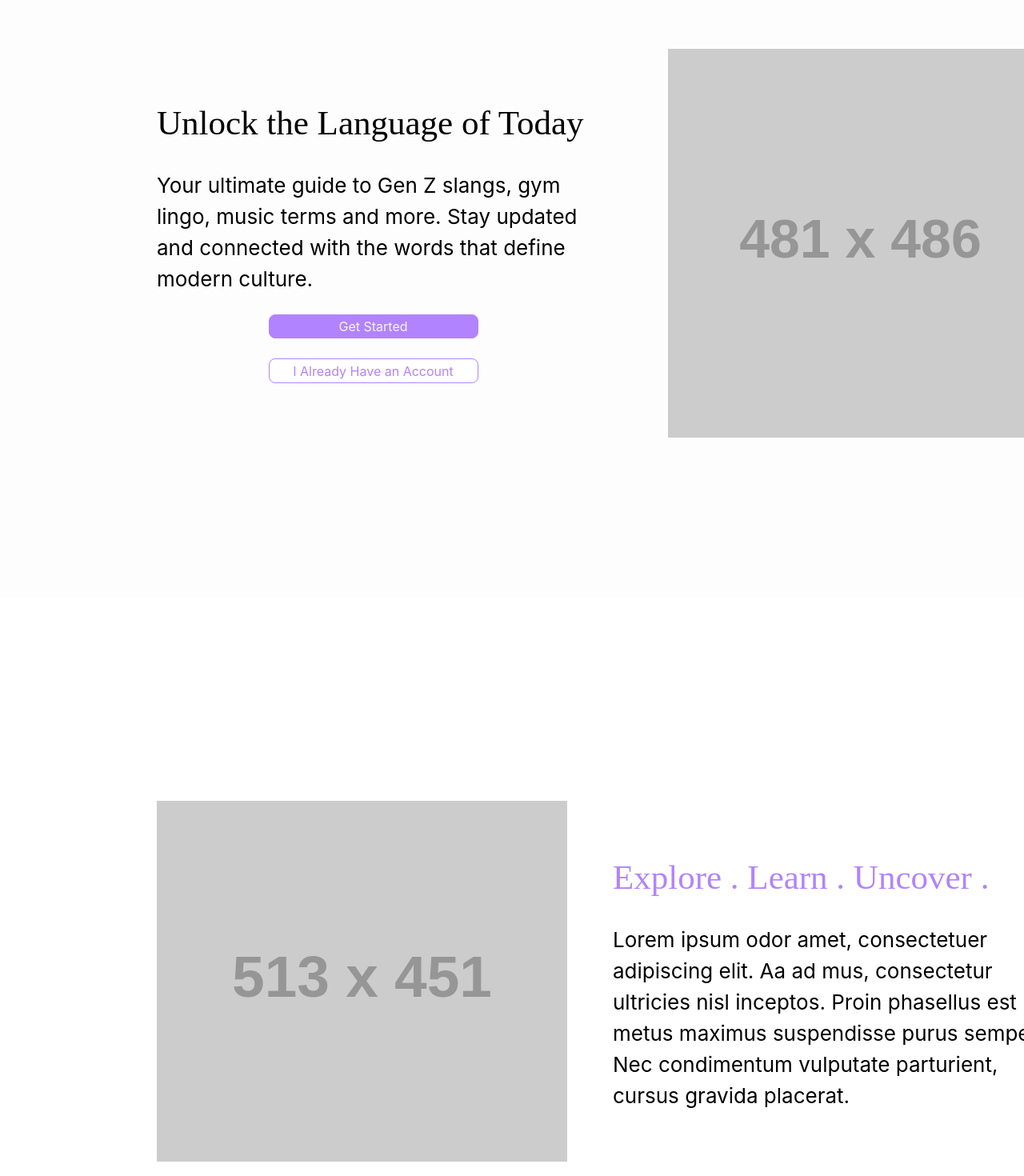
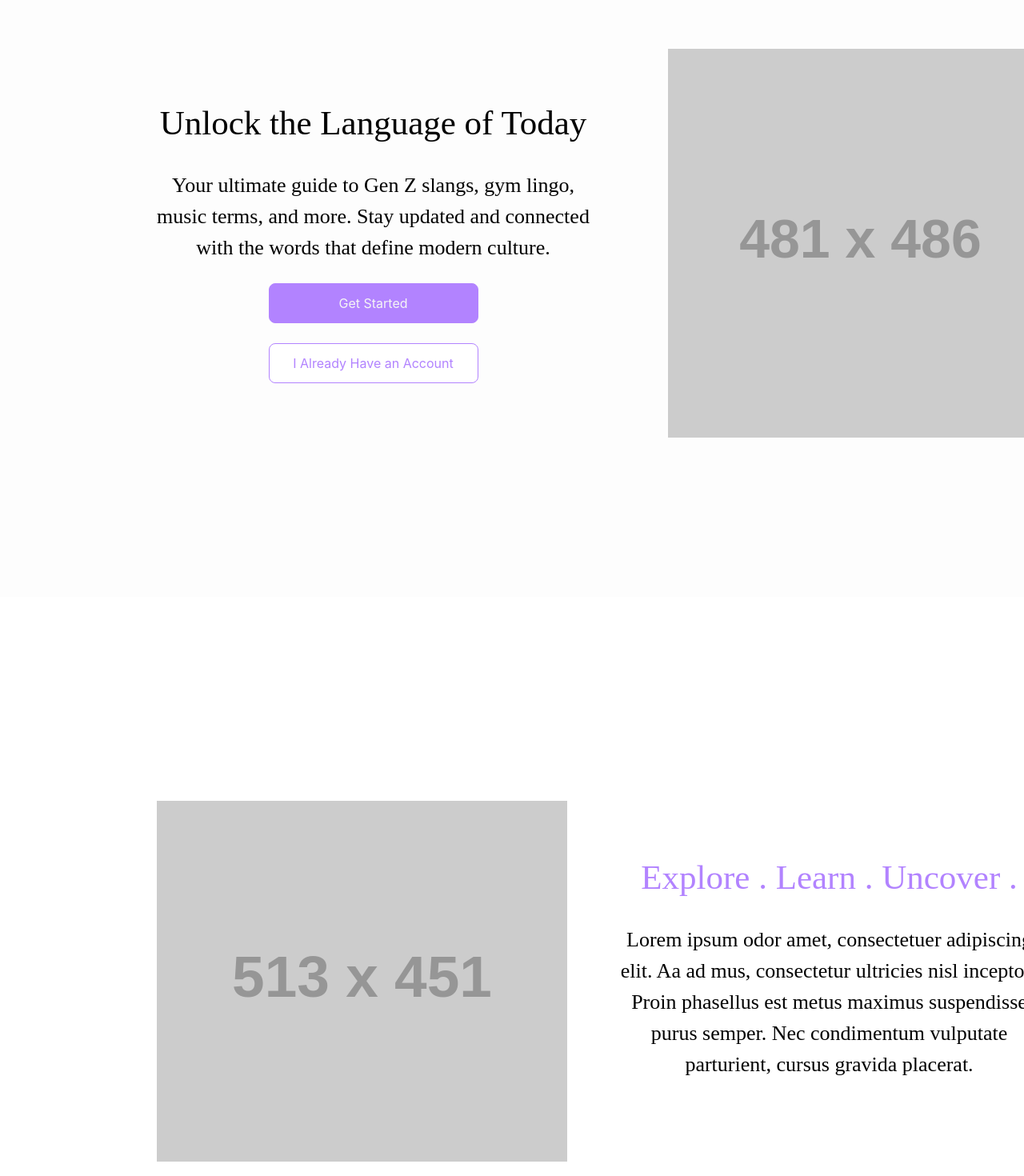
Before and after one commit to anekemuna/lingoverse, a React (Vite) app in the folder frontend/: page / in a window 1280 px wide. Shown: the part 300-1770 px from the top of the page at 80% size. Built offline with nearby package versions, Linux system fonts and the light colour scheme.

Commit message:
Updated Landing Page UI
Made it more modular. Separated into css and jsx files

```diff
--- /dev/null
+++ b/frontend/src/pages/LandingPage.css
@@ -0,0 +1,124 @@
+.landing-page {
+    width: 1512px;
+    height: 2080px;
+    position: relative;
+    background: white;
+  }
+
+  .background-section {
+    width: 1512px;
+    height: 884px;
+    position: absolute;
+    top: 98px;
+    background: rgba(233, 233, 233, 0.1);
+  }
+
+  .image1 {
+    width: 481px;
+    height: 486px;
+    position: absolute;
+    left: 835px;
+    top: 297px;
+  }
+
+  .footer {
+    width: 1512px;
+    height: 116px;
+    position: absolute;
+    top: 1964px;
+    background: #d9d9d9;
+  }
+
+  .image2 {
+    width: 513px;
+    height: 451px;
+    position: absolute;
+    left: 196px;
+    top: 1237px;
+  }
+
+  .header {
+    width: 1512px;
+    height: 98px;
+    position: absolute;
+    top: 0;
+    background: rgba(217, 217, 217, 0.1);
+  }
+
+  .content-section {
+    height: 364px;
+    position: absolute;
+    left: 196px;
+    top: 358px;
+    display: flex;
+    flex-direction: column;
+    align-items: center;
+    gap: 25px;
+  }
+
+  .title {
+    font-size: 43px;
+    font-family: "Baloo Bhaijaan";
+    font-weight: 400;
+    color: black;
+  }
+
+  .description {
+    width: 541px;
+    font-size: 26px;
+    font-family: "Baloo Bhaijaan 2";
+    font-weight: 400;
+    color: black;
+    text-align: center;
+  }
+
+  .button {
+    width: 262px;
+    padding: 12px;
+    border-radius: 8px;
+    border: 1px solid #b283ff;
+    display: flex;
+    justify-content: center;
+    align-items: center;
+    font-size: 16px;
+    font-family: "Inter";
+    font-weight: 400;
+    cursor: pointer;
+  }
+
+  .get-started {
+    background: #b283ff;
+    color: #f5f5f5;
+  }
+
+  .login {
+    background: white;
+    color: #b283ff;
+  }
+
+  .explore-section {
+    height: 324px;
+    position: absolute;
+    left: 766px;
+    top: 1301px;
+    display: flex;
+    flex-direction: column;
+    align-items: center;
+    gap: 25px;
+  }
+
+  .explore-title {
+    font-size: 43px;
+    font-family: "Baloo Bhaijaan";
+    font-weight: 400;
+    color: #b283ff;
+  }
+
+  .explore-description {
+    width: 541px;
+    font-size: 26px;
+    font-family: "Baloo Bhaijaan 2";
+    font-weight: 400;
+    color: black;
+    text-align: center;
+  }
--- a/frontend/src/pages/LandingPage.jsx
+++ b/frontend/src/pages/LandingPage.jsx
@@ -1,43 +1,44 @@
+//import React from "react";
+import "./LandingPage.css";
+
 const LandingPage = () => {
-    return <div style={{width: 1512, height: 2080, position: 'relative', background: 'white'}}>
-  <div style={{width: 1512, height: 884, left: 0, top: 98, position: 'absolute', background: 'rgba(233.60, 233.60, 233.60, 0.10)'}}></div>
-  <img style={{width: 481, height: 486, left: 835, top: 297, position: 'absolute'}} src="https://via.placeholder.com/481x486" />
-  <div style={{width: 1512, height: 116, left: 0, top: 1964, position: 'absolute', background: '#D9D9D9'}} />
-  <img style={{width: 513, height: 451, left: 196, top: 1237, position: 'absolute'}} src="https://via.placeholder.com/513x451" />
-  <div style={{width: 1512, height: 98, left: 0, top: 0, position: 'absolute', background: 'rgba(217, 217, 217, 0.10)'}} />
-  <div style={{width: 1119, left: 201, top: 24, position: 'absolute', justifyContent: 'space-between', alignItems: 'center', display: 'inline-flex'}}>
-    {/* <div style={{justifyContent: 'center', alignItems: 'center', gap: 20, display: 'flex'}}>
-      <div style={{width: 50, height: 50, position: 'relative'}}>
-        <div style={{width: 49.99, height: 49.99, left: 0, top: 0, position: 'absolute', background: '#B283FF'}}></div>
+  return (
+    <div className="landing-page">
+      <div className="background-section"></div>
+      <img
+        className="image1"
+        src="https://via.placeholder.com/481x486"
+        alt="Placeholder"
+      />
+      <div className="footer"></div>
+      <img
+        className="image2"
+        src="https://via.placeholder.com/513x451"
+        alt="Placeholder"
+      />
+      <div className="header"></div>
+
+      <div className="content-section">
+        <div className="title">Unlock the Language of Today</div>
+        <div className="description">
+          Your ultimate guide to Gen Z slangs, gym lingo, music terms, and more.
+          Stay updated and connected with the words that define modern culture.
+        </div>
+        <div className="button get-started">Get Started</div>
+        <div className="button login">I Already Have an Account</div>
       </div>
-      <div style={{color: '#B283FF', fontSize: 32, fontFamily: 'Baloo Bhaijaan 2', fontWeight: '600', textTransform: 'capitalize', lineHeight: 28.80, wordWrap: 'break-word'}}>LingoVerse</div>
-    </div> */}
-    {/* <div style={{height: 39, justifyContent: 'flex-start', alignItems: 'center', gap: 24, display: 'flex'}}>
-      <div style={{justifyContent: 'flex-start', alignItems: 'center', gap: 30, display: 'flex'}}>
-        <div style={{color: '#B283FF', fontSize: 20, fontFamily: 'Baloo Bhaijaan 2', fontWeight: '700', wordWrap: 'break-word'}}>Home</div>
-        <div style={{color: '#B283FF', fontSize: 20, fontFamily: 'Baloo Bhaijaan 2', fontWeight: '700', wordWrap: 'break-word'}}>About</div>
-        <div style={{color: '#B283FF', fontSize: 20, fontFamily: 'Baloo Bhaijaan 2', fontWeight: '700', wordWrap: 'break-word'}}>Locations</div>
-        <div style={{color: '#B283FF', fontSize: 20, fontFamily: 'Baloo Bhaijaan 2', fontWeight: '700', wordWrap: 'break-word'}}>Contact</div>
+
+      <div className="explore-section">
+        <div className="explore-title">Explore . Learn . Uncover .</div>
+        <div className="explore-description">
+          Lorem ipsum odor amet, consectetuer adipiscing elit. Aa ad mus,
+          consectetur ultricies nisl inceptos. Proin phasellus est metus maximus
+          suspendisse purus semper. Nec condimentum vulputate parturient, cursus
+          gravida placerat.
+        </div>
       </div>
-      <div style={{width: 86, height: 39, padding: 12, background: '#B283FF', borderRadius: 8, overflow: 'hidden', border: '1px #B283FF solid', justifyContent: 'center', alignItems: 'center', gap: 8, display: 'flex'}}>
-        <div style={{color: '#F5F5F5', fontSize: 14, fontFamily: 'Inter', fontWeight: '600', lineHeight: 14, wordWrap: 'break-word'}}>Sign Up</div>
-      </div>
-    </div> */}
-  </div>
-  <div style={{height: 364, paddingBottom: 7, left: 196, top: 358, position: 'absolute', flexDirection: 'column', justifyContent: 'flex-start', alignItems: 'center', gap: 25, display: 'inline-flex'}}>
-    <div style={{alignSelf: 'stretch', height: 67, color: 'black', fontSize: 43, fontFamily: 'Baloo Bhaijaan', fontWeight: '400', wordWrap: 'break-word'}}>Unlock the Language of Today</div>
-    <div style={{width: 541, color: 'black', fontSize: 26, fontFamily: 'Baloo Bhaijaan 2', fontWeight: '400', wordWrap: 'break-word'}}>Your ultimate guide to Gen Z slangs, gym lingo, music terms and more. Stay updated and connected with the words that define modern culture.</div>
-    <div style={{width: 262, padding: 12, background: '#B283FF', borderRadius: 8, overflow: 'hidden', border: '1px #B283FF solid', justifyContent: 'center', alignItems: 'center', gap: 8, display: 'inline-flex'}}>
-      <div style={{color: '#F5F5F5', fontSize: 16, fontFamily: 'Inter', fontWeight: '400', lineHeight: 16, wordWrap: 'break-word'}}>Get Started</div>
     </div>
-    <div style={{width: 262, padding: 12, background: 'white', borderRadius: 8, overflow: 'hidden', border: '1px #B283FF solid', justifyContent: 'center', alignItems: 'center', gap: 8, display: 'inline-flex'}}>
-      <div style={{color: '#B283FF', fontSize: 16, fontFamily: 'Inter', fontWeight: '400', lineHeight: 16, wordWrap: 'break-word'}}>I Already Have an Account</div>
-    </div>
-  </div>
-  <div style={{height: 324, paddingBottom: 7, left: 766, top: 1301, position: 'absolute', flexDirection: 'column', justifyContent: 'flex-start', alignItems: 'center', gap: 25, display: 'inline-flex'}}>
-    <div style={{alignSelf: 'stretch', height: 67, color: '#B283FF', fontSize: 43, fontFamily: 'Baloo Bhaijaan', fontWeight: '400', wordWrap: 'break-word'}}>Explore . Learn . Uncover .</div>
-    <div style={{width: 541, color: 'black', fontSize: 26, fontFamily: 'Baloo Bhaijaan 2', fontWeight: '400', wordWrap: 'break-word'}}>Lorem ipsum odor amet, consectetuer adipiscing elit. Aa ad mus, consectetur ultricies nisl inceptos. Proin phasellus est metus maximus suspendisse purus semper. Nec condimentum vulputate parturient, cursus gravida placerat.</div>
-  </div>
-</div>;
+  );
 };
+
 export default LandingPage;
```
